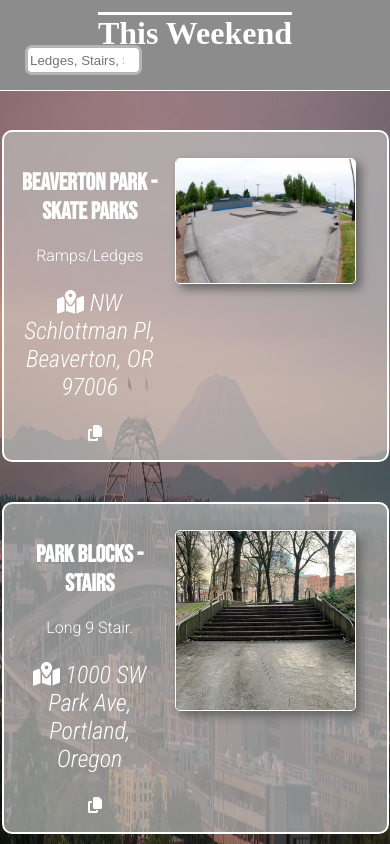
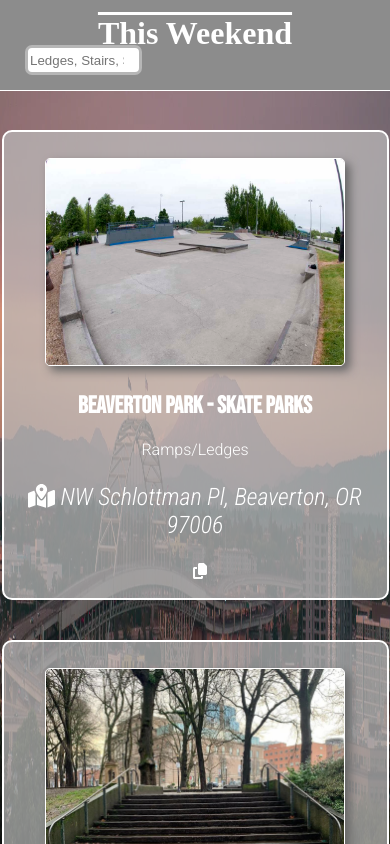
Before and after one commit to PeterwMcClelland/React-This-Weekend, a React (Create React App) app: page / in a window 390 px wide. Shown: the top 844 px of the page. Built offline with nearby package versions, Linux system fonts and the light colour scheme; a web font is replaced by a local one.

Commit message:
mobile friendly

```diff
--- a/src/index.css
+++ b/src/index.css
@@ -157,4 +157,17 @@ footer {
   .card-text {
     font-size:medium;
   }
+
+  .spots-container {
+    display: grid;
+    justify-items: center;
+  }
+
+  .column1 {
+    width: 100%;
+  }
+
+  .column2 {
+    width: 100%;
+  }
 }
```
